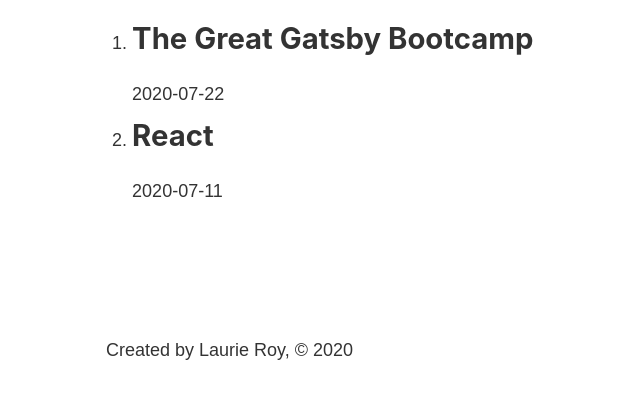
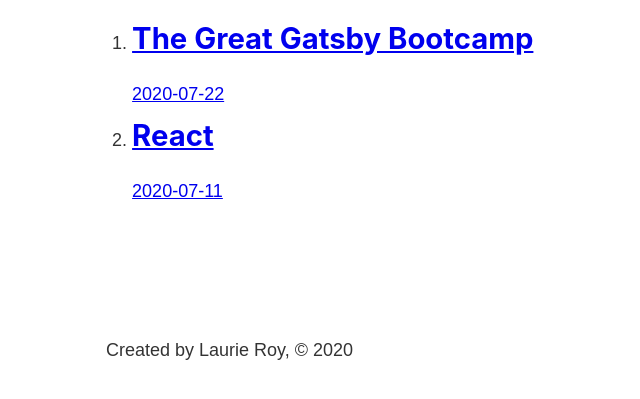
Before and after one commit to laurieroy/gatsby-bootcamp, a Gatsby site: page /blog in a window 1280 px wide. Shown: the part 393-792 px from the top of the page, without its empty margins (177-817 px from the left). Built offline with nearby package versions, Linux system fonts and the light colour scheme; Gatsby itself is replaced by a stand-in of ours.

Commit message:
Add dynamic link to blog page, add slug to graphql

```diff
--- a/src/pages/blog.js
+++ b/src/pages/blog.js
@@ -1,5 +1,5 @@
 import React, { Component } from 'react'
-import { Link, graphql, useStaticQuery } from 'gatsby'
+import { graphql, Link, useStaticQuery } from 'gatsby'
 
 import Layout from '../components/layout'
 
@@ -12,6 +12,9 @@
                     frontmatter {
                         title
                         date
+                    }
+                    fields{
+                        slug
                     }
                 }
             }
@@ -26,8 +29,10 @@
                     {data.allMarkdownRemark.edges.map((edge) => {
                         return (
                             <li>
-                                <h2>{edge.node.frontmatter.title}</h2>
-                                <p>{edge.node.frontmatter.date}</p>
+                                <Link to={`/blog/${edge.node.fields.slug}`}>
+                                    <h2>{edge.node.frontmatter.title}</h2>
+                                    <p>{edge.node.frontmatter.date}</p>
+                                </Link>
                             </li>
                         )
                     })}
@@ -37,9 +42,3 @@
 }
 
 export default BlogPage
-
-//Goal : show list of posts on blog posts
-// query the title and date for each post in blog Component
-// render order list
-// render a lit w/requested h2 title a p date
-//-render array of objects
```
